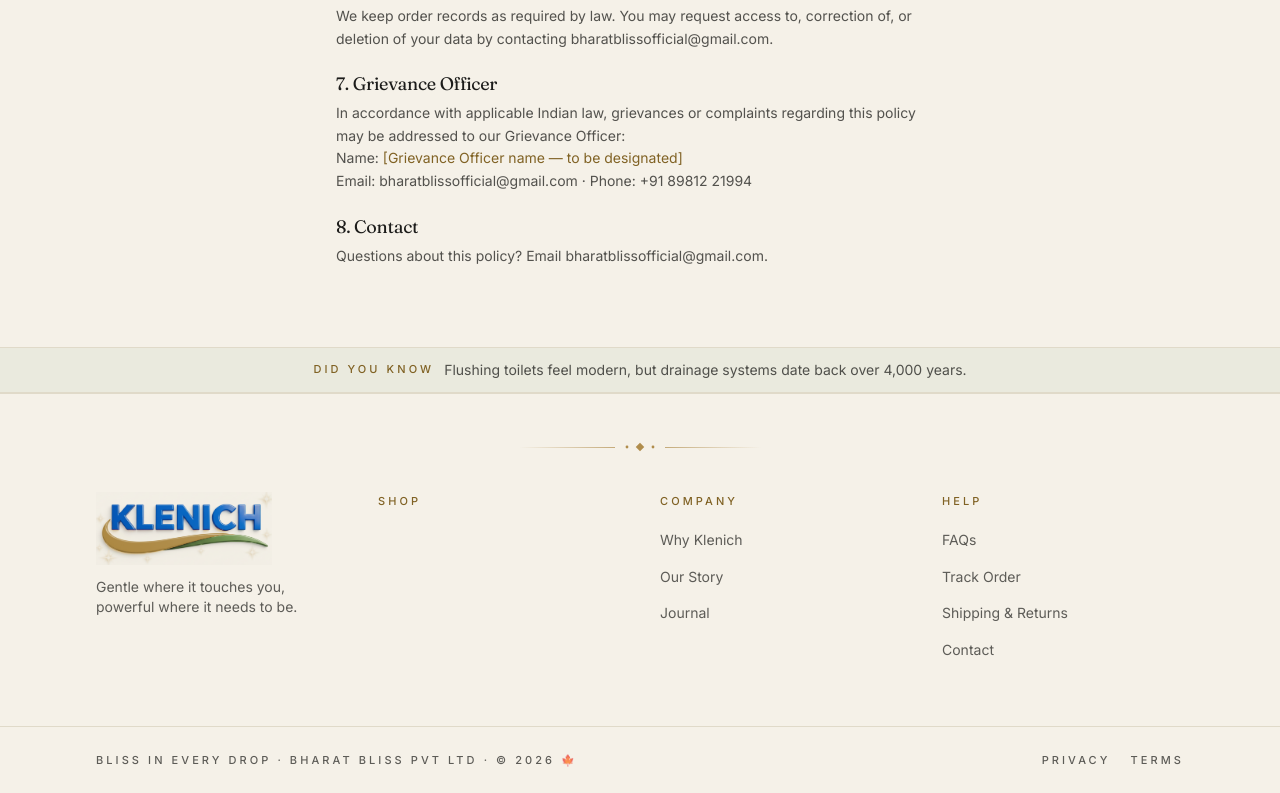
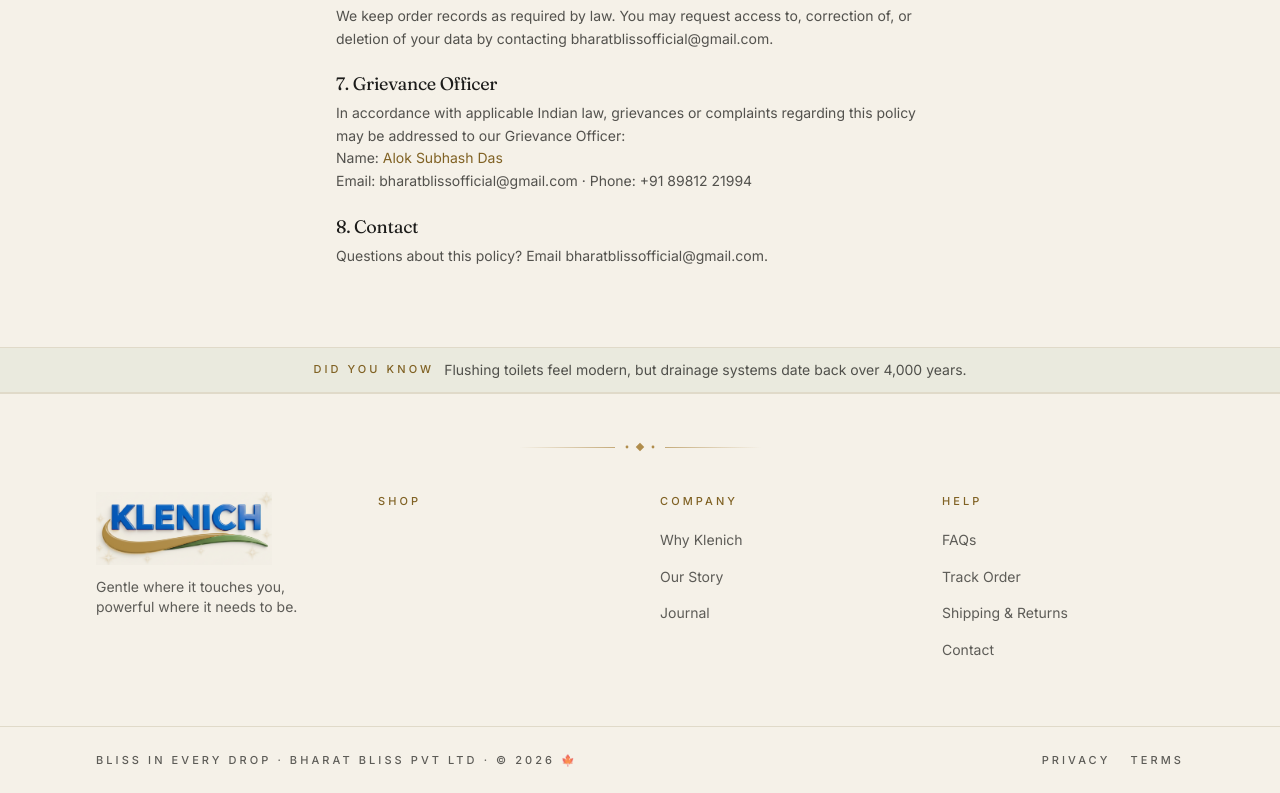
Before and after one commit to VectoR-glitch/E-commerce-website-of-a-brand, a Next.js app: page /privacy in a window 1280 px wide. Shown: the part 1167-1960 px from the top of the page. Built offline with nearby package versions, Linux system fonts and the light colour scheme; no server answers; the database is empty.

Commit message:
Designate Grievance Officer on Privacy and Terms pages
Consumer Protection (E-Commerce) Rules, 2020 require e-commerce
entities to publish a named Grievance Officer; replaces the
placeholder with Alok Subhash Das (business owner).

```diff
--- a/src/app/(site)/privacy/page.tsx
+++ b/src/app/(site)/privacy/page.tsx
@@ -74,7 +74,7 @@ export default function PrivacyPage() {
           In accordance with applicable Indian law, grievances or complaints
           regarding this policy may be addressed to our Grievance Officer:
           <br />
-          Name: <span className="text-brass-deep">[Grievance Officer name — to be designated]</span>
+          Name: <span className="text-brass-deep">Alok Subhash Das</span>
           <br />
           Email: bharatblissofficial@gmail.com · Phone: +91 89812 21994
         </Section>
--- a/src/app/(site)/terms/page.tsx
+++ b/src/app/(site)/terms/page.tsx
@@ -82,7 +82,7 @@ export default function TermsPage() {
           In accordance with applicable Indian law, grievances regarding these
           terms may be addressed to our Grievance Officer:
           <br />
-          Name: <span className="text-brass-deep">[Grievance Officer name — to be designated]</span>
+          Name: <span className="text-brass-deep">Alok Subhash Das</span>
           <br />
           Email: bharatblissofficial@gmail.com · Phone: +91 89812 21994
         </Section>
```
